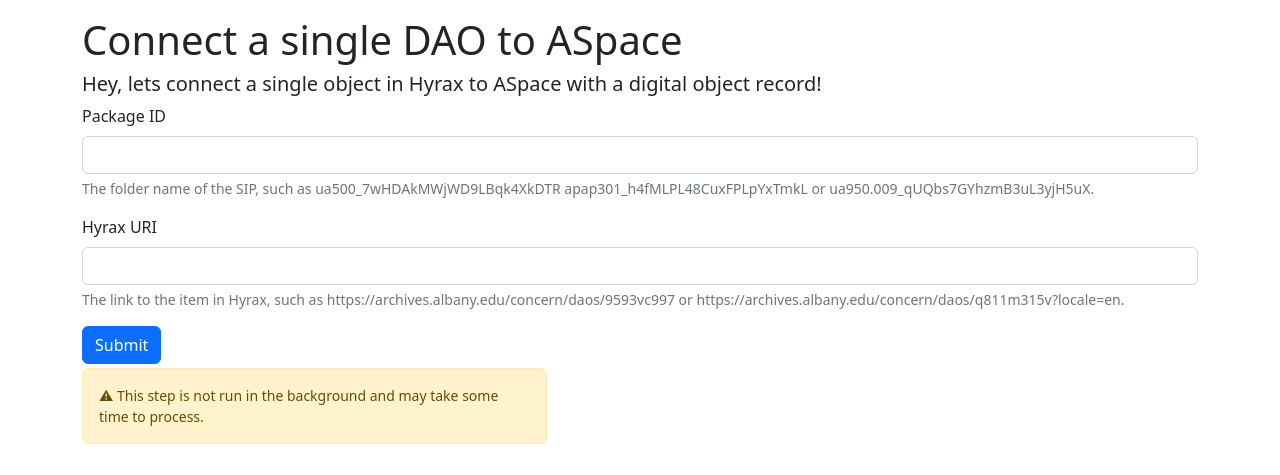
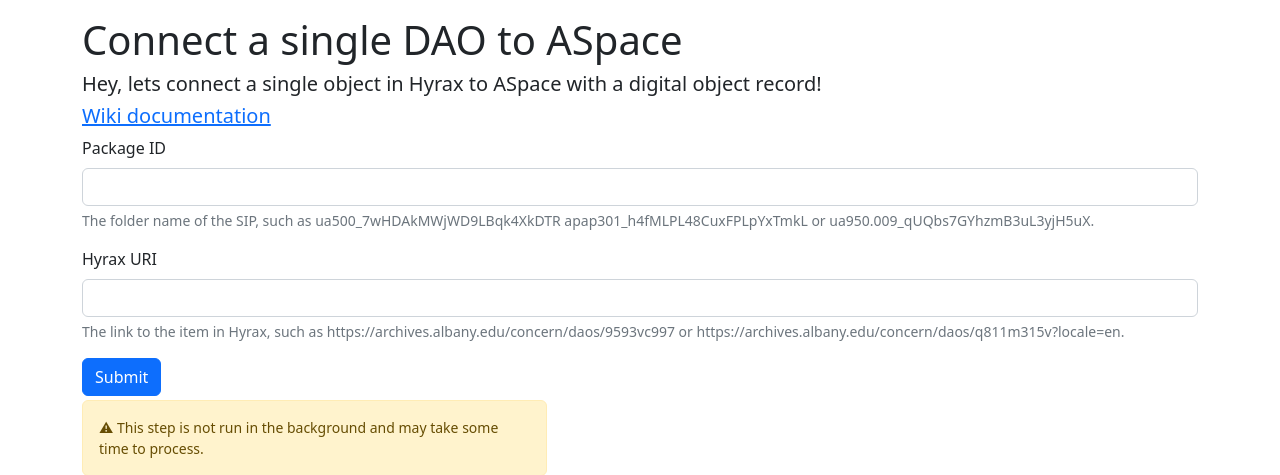
Before and after one commit to UAlbanyArchives/processing, a Flask app: page /aspace in a window 1280 px wide. Shown: the part 56-531 px from the top of the page. Run offline with Flask 2, Linux system fonts and the light colour scheme; some libraries are stand-ins or nearby versions.

Commit message:
fixed bug in build ASpace update and added wiki link for single upload workflow

```diff
--- a/templates/aspace.html
+++ b/templates/aspace.html
@@ -5,6 +5,10 @@
   <h1>Connect a single DAO to ASpace</h1>
   <div class="h5">
     Hey, lets connect a single object in Hyrax to ASpace with a digital object record!
+  </div>
+
+  <div class="h5">
+    <a href="https://wiki.albany.edu/display/SCA/Uploading+Single+Digital+Objects+to+Hyrax">Wiki documentation</a>
   </div>
 
   <form action="/aspace" method="post">
--- a/utilities/buildASpaceUpdate.py
+++ b/utilities/buildASpaceUpdate.py
@@ -36,7 +36,7 @@ for tsv in os.listdir(metadata):
         if tsv.lower().endswith(".tsv"):
             sheetFiles.append(os.path.join(metadata, tsv))
 
-if args.file and not os.path.isfile(metadata, os.path.join(args.file)):
+if args.file and not os.path.isfile(os.path.join(metadata, args.file)):
     raise ValueError(f"ERROR: {args.file} is missing.")
 elif args.file and args.file.endswith(".xlsx"):
     raise ValueError(f"ERROR: {args.file} is not a valid asInventory spreadsheet.")
```
